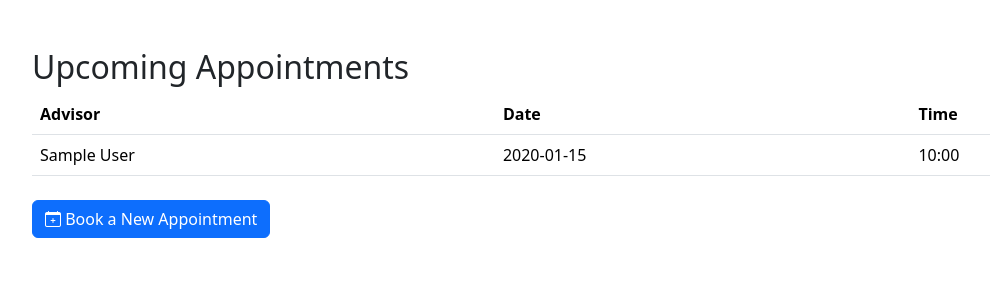
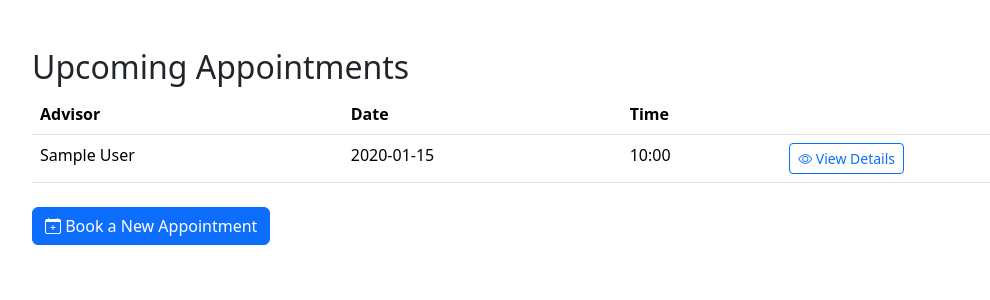
Before and after one commit to emmabry/BUS_Prototype, a Python web app: template app/templates/appointments.html in a window 1280 px wide. Shown: the part 56-356 px from the top of the page, without its empty margins (50-1040 px from the left). Run offline with Jinja, Linux system fonts and the light colour scheme; the template is opened without the code that fills it: most values are stand-ins (such as "Sample title", 1, 10 or a date in 2020).

Commit message:
Update appointments.html
Added a column to the upcoming appointments table that contains a button redirecting to a spearate web page to view extra details of the individual appointment.

```diff
--- a/app/templates/appointments.html
+++ b/app/templates/appointments.html
@@ -10,6 +10,7 @@
             <th>Advisor</th>
             <th>Date</th>
             <th>Time</th>
+            <th></th>
         </tr>
     </thead>
     <tbody>
@@ -18,6 +19,11 @@
         <td>{{ appt.advisor.first_name }} {{ appt.advisor.last_name }}</td>
         <td>{{ appt.date.strftime('%Y-%m-%d') }}</td>
         <td>{{ appt.time.strftime('%H:%M') }}</td>
+        <td>
+            <a href="{{ url_for('appointment_details', id=appt.id) }}" class="btn btn-outline-primary btn-sm">
+                <i class="bi bi-eye"></i> View Details
+            </a>
+        </td>
     </tr>
     {% endfor %}
     </tbody>
@@ -31,4 +37,7 @@
 </div>
 
 
+
+
+
 {% endblock %}
```
